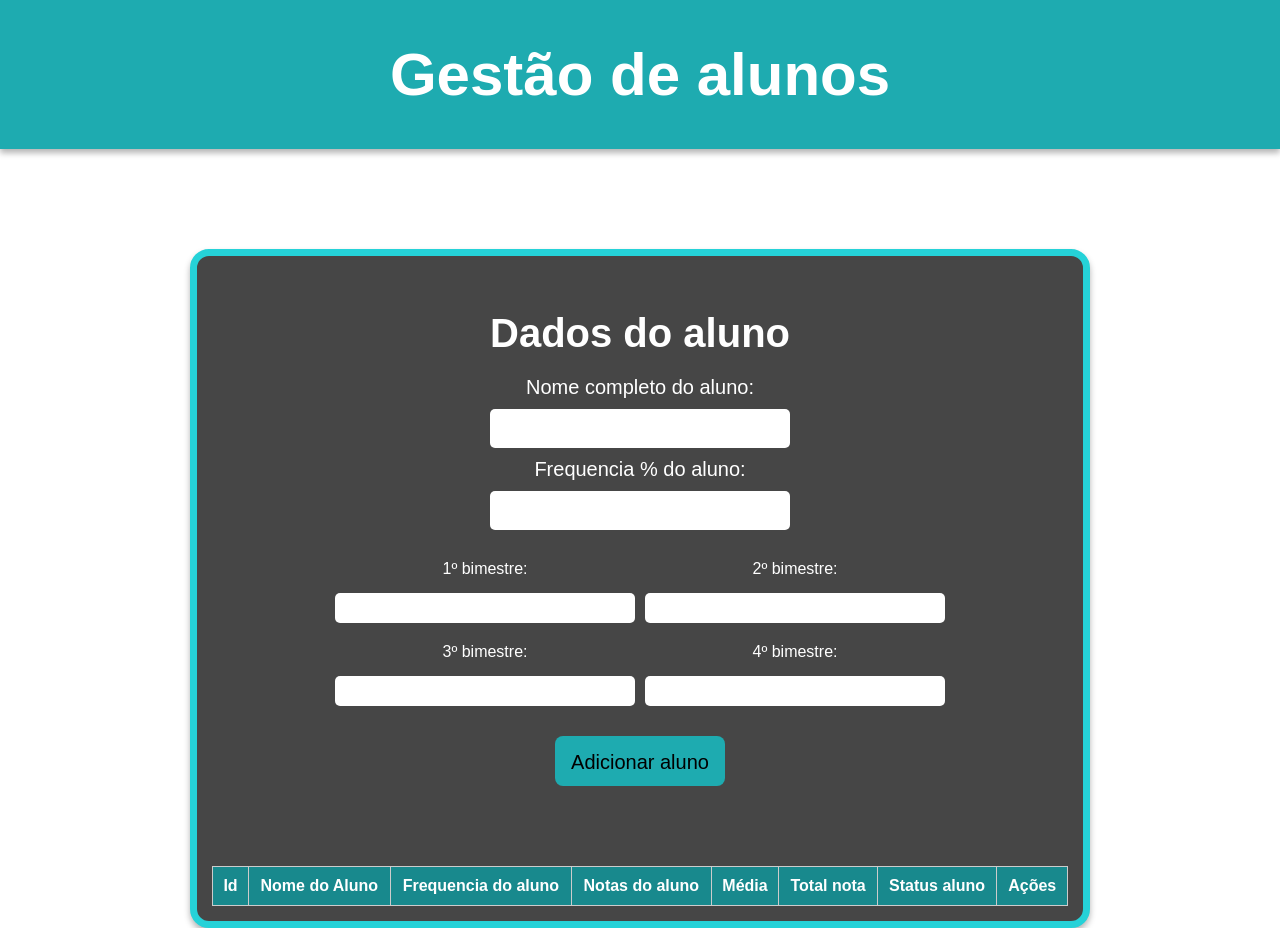
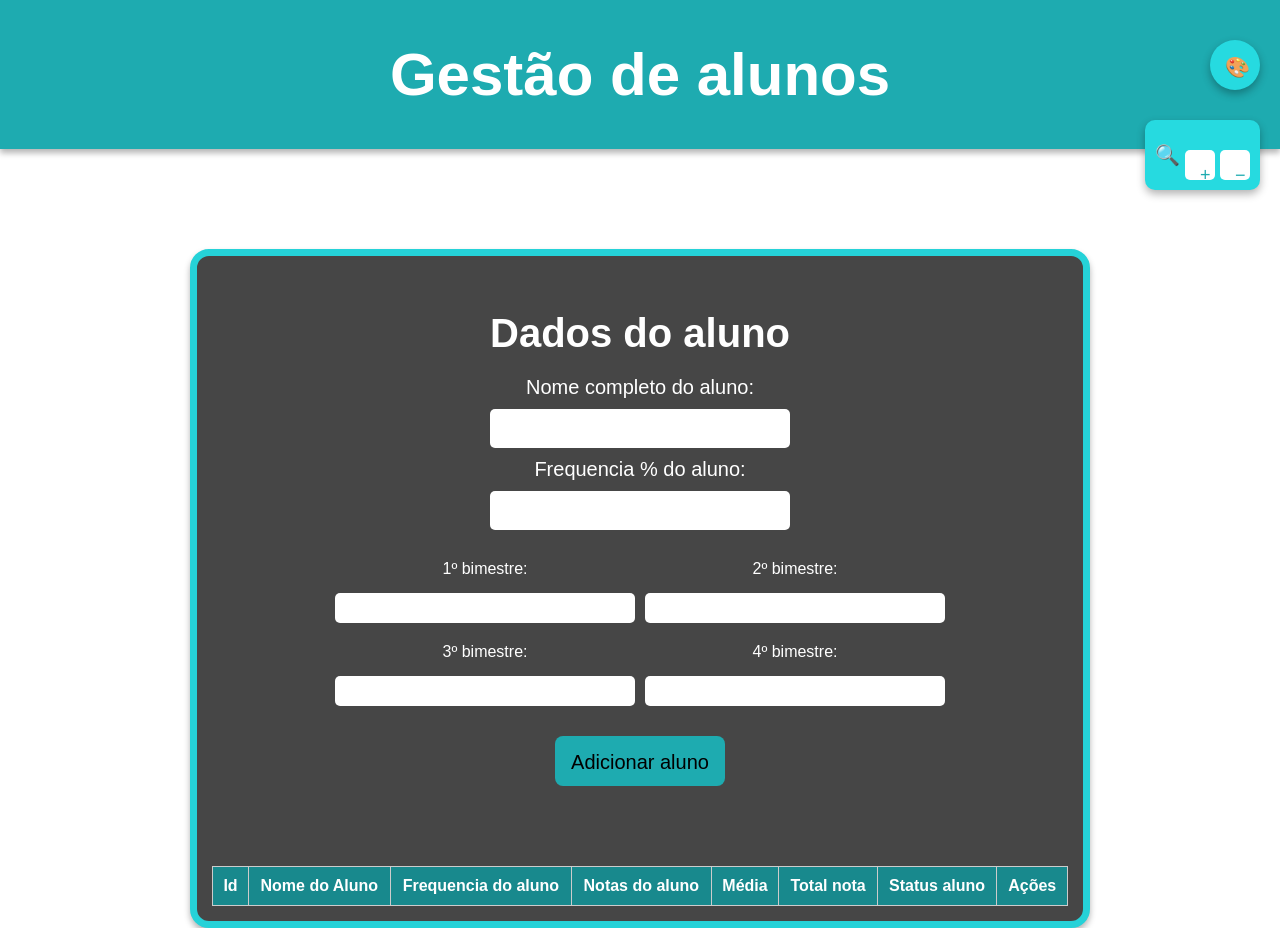
Before and after one commit to BrendonJoaoDEV/site_gestao_escolar, a plain HTML site: page index.html in a window 1280 px wide. Shown: the top 928 px of the page. Drawn offline with Linux system fonts and the light colour scheme.

Commit message:
FEAT: CSS completo,mudanças no HTML add de boão troca tema e lupa

```diff
--- a/css/style.css
+++ b/css/style.css
@@ -200,3 +200,76 @@ button:hover {
 #planilhaDados .btn-acao:hover {
     background-color: #2e5a5c;
 }
+
+/* ======= Botão de tema ======= */
+#toggleTheme {
+  position: fixed;
+  top: 20px;
+  right: 20px;
+  background-color: #26dae0;
+  color: white;
+  border: none;
+  border-radius: 50%;
+  width: 50px;
+  height: 50px;
+  font-size: 20px;
+  cursor: pointer;
+  box-shadow: 0 4px 8px rgba(0, 0, 0, 0.3);
+  z-index: 1000;
+  transition: background-color 0.3s ease;
+}
+
+#toggleTheme:hover {
+  background-color: #2e5a5c;
+}
+
+/* ======= Tema Escuro ======= */
+.tema-escuro {
+  background-color: #222 !important;
+  color: #f0f0f0 !important;
+}
+
+.tema-escuro main,
+.tema-escuro .container,
+.tema-escuro #planilhaDados table,
+.tema-escuro #dadosAluno input {
+  background-color: #333 !important;
+  color: #f0f0f0 !important;
+}
+
+.tema-escuro th {
+  background-color: #2e5a5c !important;
+}
+
+/* ======= Botões de Zoom de Texto ======= */
+#zoomControls {
+  position: fixed;
+  top: 120px; /* abaixo do botão de tema */
+  right: 20px;
+  z-index: 1000;
+  font-size: 20px;
+  color: white;
+  background-color: #26dae0;
+  padding: 10px;
+  border-radius: 10px;
+  box-shadow: 0 4px 8px rgba(0, 0, 0, 0.3);
+  display: flex;
+  align-items: center;
+  gap: 5px;
+}
+
+#zoomControls button {
+  background-color: white;
+  color: #1eabb0;
+  border: none;
+  border-radius: 5px;
+  font-size: 18px;
+  width: 30px;
+  height: 30px;
+  cursor: pointer;
+  transition: background-color 0.3s ease;
+}
+
+#zoomControls button:hover {
+  background-color: #d4f3f3;
+}
--- a/index.html
+++ b/index.html
@@ -7,10 +7,15 @@
     <link rel="stylesheet" href="css/style.css" />
   </head>
   <body>
-
     <header>
       <h1>Gestão de alunos</h1>
     </header>
+    <button id="toggleTheme" title="Trocar tema">🎨</button>
+    <div id="zoomControls">
+      🔍
+      <button id="zoomText" title="Aumentar texto"> + </button>
+      <button id="unzoomText" title="Diminuir texto"> − </button>
+    </div>
 
     <main>
       <section class="container">
```
